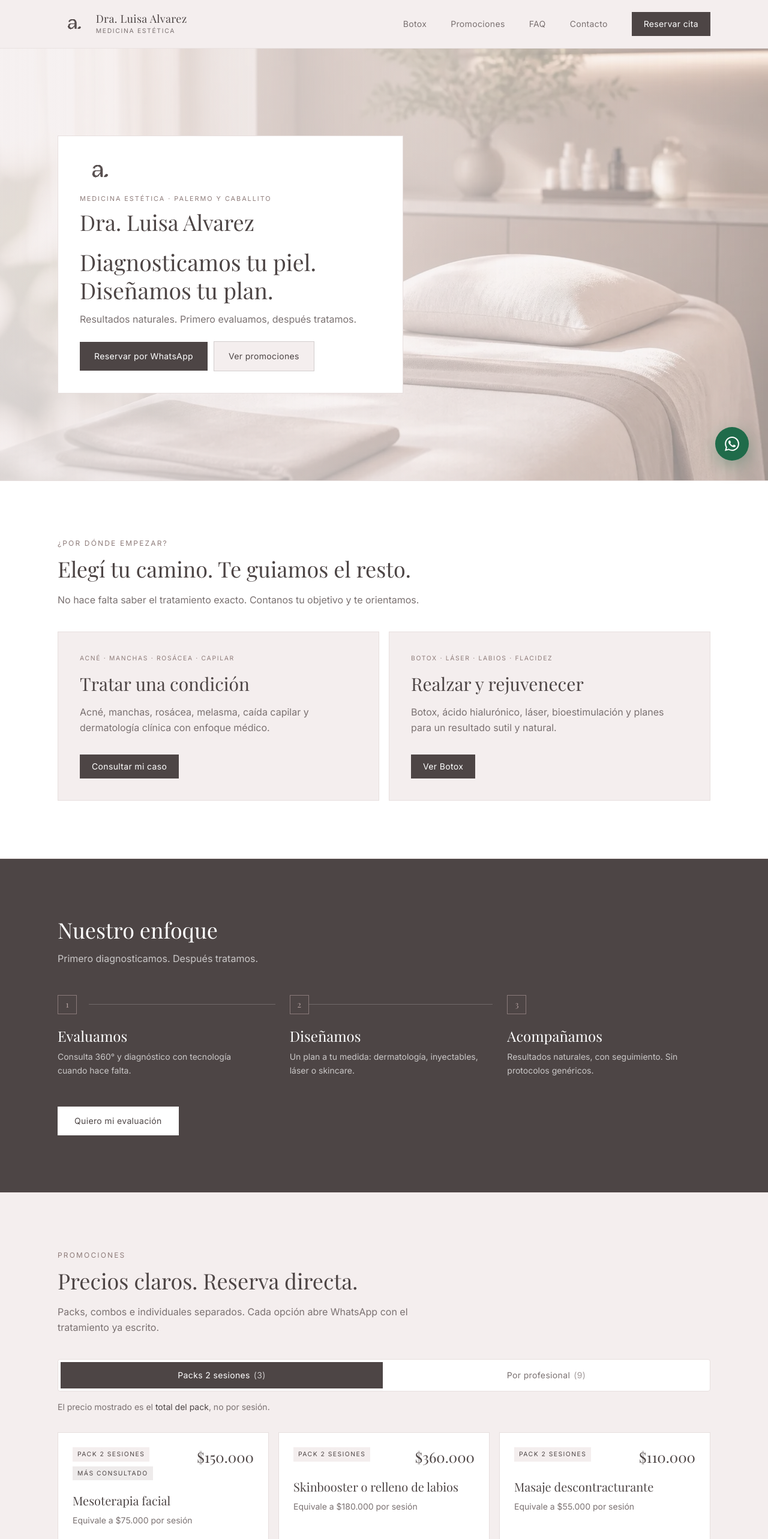
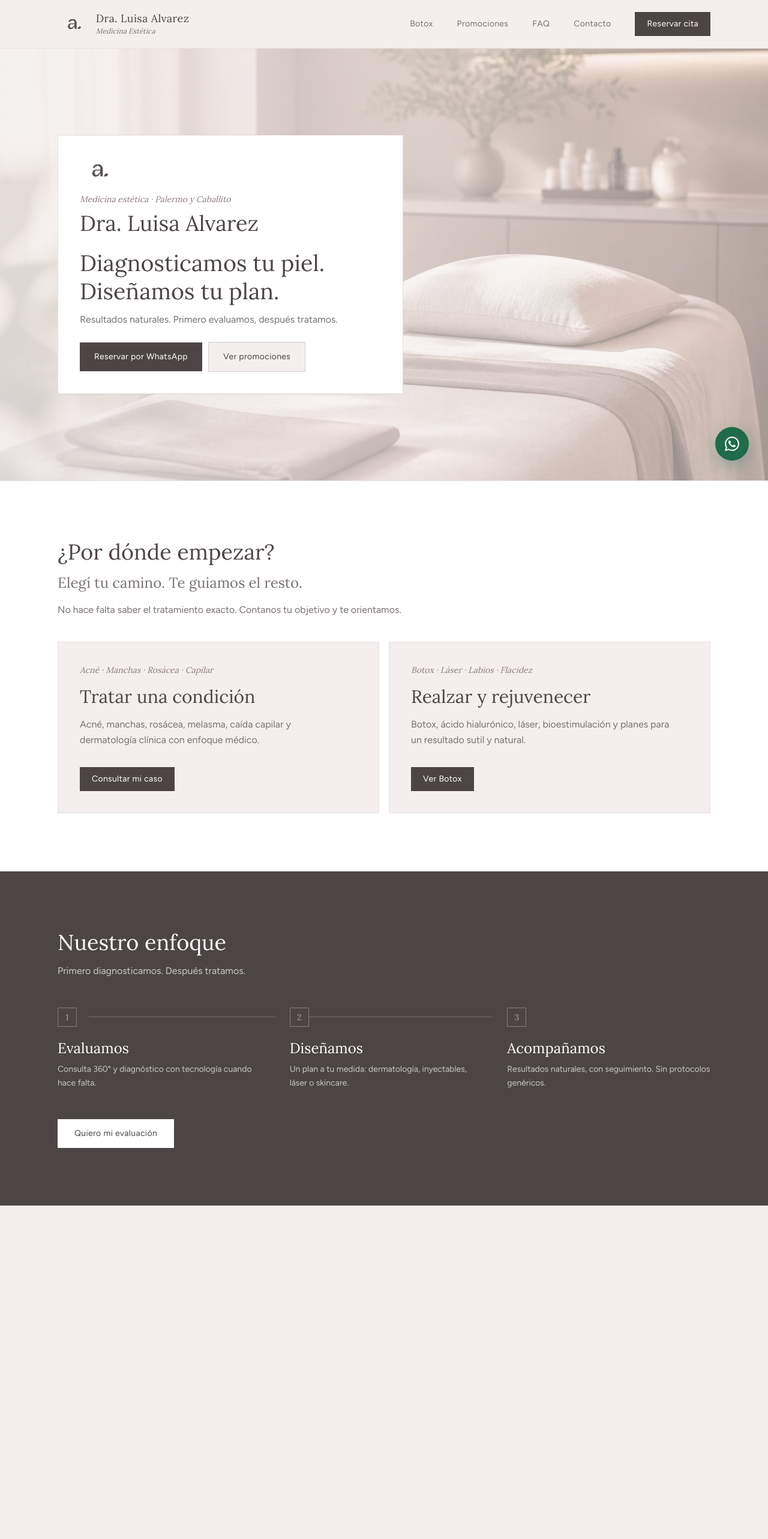
Before and after one commit to gpedrosad/draalvarez, a Next.js app: page / in a window 1280 px wide. Shown: the top 2566 px of the page at 60% size. Built offline with nearby package versions, Linux system fonts and the light colour scheme.

Commit message:
Refresh type pairing to Lora and Figtree.
Drop Inter/Playfair AI-default look, document the original base, and tighten Paths/Botox pricing labels.

Co-authored-by: Cursor <cursoragent@cursor.com>

```diff
--- a/src/app/botox/page.tsx
+++ b/src/app/botox/page.tsx
@@ -124,7 +124,7 @@ export default function BotoxPage() {
               className="animate-hero-line animate-hero-line-1 hidden h-9 w-auto object-contain md:block md:h-11"
               sizes="44px"
             />
-            <p className="animate-hero-line animate-hero-line-2 text-[0.65rem] uppercase tracking-[0.16em] text-primary md:mt-4 md:text-[0.68rem] md:tracking-[0.18em]">
+            <p className="animate-hero-line animate-hero-line-2 font-serif text-sm italic text-primary md:mt-4">
               Palermo y Caballito · Mar · Mié · Vie
             </p>
             <h1 className="animate-hero-line animate-hero-line-3 mt-2 font-serif text-[1.45rem] leading-snug text-heading sm:text-[1.65rem] md:mt-3 md:text-[2.45rem] md:leading-tight">
@@ -254,7 +254,7 @@ export default function BotoxPage() {
         <div className="mx-auto max-w-6xl px-5 py-16 sm:px-8 sm:py-24">
           <div className="max-w-xl">
             <h2 className="font-serif text-3xl leading-tight text-heading sm:text-4xl">
-              Cuánto cuesta
+              Precio
             </h2>
             <p className="mt-3 text-base leading-relaxed text-body">
               Precio de referencia. La dosis e indicación se confirman en la
--- a/src/app/globals.css
+++ b/src/app/globals.css
@@ -29,14 +29,14 @@
   --color-body: var(--body);
   --color-on-dark: var(--on-dark);
 
-  --font-sans: var(--font-inter);
-  --font-serif: var(--font-playfair);
+  --font-sans: var(--font-figtree);
+  --font-serif: var(--font-lora);
 }
 
 body {
   background: var(--background);
   color: var(--body);
-  font-family: var(--font-inter), ui-sans-serif, sans-serif;
+  font-family: var(--font-figtree), ui-sans-serif, sans-serif;
 }
 
 h1,
@@ -46,7 +46,7 @@ h4,
 h5,
 h6 {
   color: var(--heading);
-  font-family: var(--font-playfair), ui-serif, Georgia, serif;
+  font-family: var(--font-lora), ui-serif, Georgia, serif;
 }
 
 ::selection {
--- a/src/app/layout.tsx
+++ b/src/app/layout.tsx
@@ -1,23 +1,26 @@
 import type { Metadata } from "next";
-import { Inter, Playfair_Display } from "next/font/google";
+import { Figtree, Lora } from "next/font/google";
 import { Footer } from "@/components/Footer";
 import { Header } from "@/components/Header";
 import { WhatsAppButton } from "@/components/WhatsAppButton";
 import "./globals.css";
 
-const inter = Inter({
-  variable: "--font-inter",
-  subsets: ["latin"],
-  display: "swap",
-  preload: true,
-});
-
-const playfair = Playfair_Display({
-  variable: "--font-playfair",
+/** Body / UI */
+const figtree = Figtree({
+  variable: "--font-figtree",
   subsets: ["latin"],
   display: "swap",
   preload: true,
   weight: ["400", "500", "600"],
+});
+
+/** Display / títulos */
+const lora = Lora({
+  variable: "--font-lora",
+  subsets: ["latin"],
+  display: "swap",
+  preload: true,
+  weight: ["400", "500", "600", "700"],
 });
 
 export const metadata: Metadata = {
@@ -30,7 +33,7 @@ export default function RootLayout({ children }: LayoutProps<"/">) {
   return (
     <html
       lang="es"
-      className={`${inter.variable} ${playfair.variable} h-full antialiased`}
+      className={`${figtree.variable} ${lora.variable} h-full antialiased`}
     >
       <body className="flex min-h-full flex-col font-sans">
         <Header />
--- a/src/components/Footer.tsx
+++ b/src/components/Footer.tsx
@@ -22,9 +22,7 @@ export function Footer() {
         </div>
 
         <div>
-          <p className="text-xs font-medium uppercase tracking-[0.18em] text-heading">
-            Ubicaciones
-          </p>
+          <p className="font-serif text-sm italic text-heading">Ubicaciones</p>
           <ul className="mt-4 flex flex-col gap-4 text-sm text-body">
             <li className="leading-relaxed">
               <span className="block text-heading">Caballito</span>
@@ -38,9 +36,7 @@ export function Footer() {
         </div>
 
         <div>
-          <p className="text-xs font-medium uppercase tracking-[0.18em] text-heading">
-            Horarios
-          </p>
+          <p className="font-serif text-sm italic text-heading">Horarios</p>
           <ul className="mt-4 flex flex-col gap-2 text-sm text-body">
             <li>
               <span className="text-heading">Mar · Mié · Vie</span>
@@ -56,9 +52,7 @@ export function Footer() {
         </div>
 
         <div>
-          <p className="text-xs font-medium uppercase tracking-[0.18em] text-heading">
-            Explorar
-          </p>
+          <p className="font-serif text-sm italic text-heading">Explorar</p>
           <ul className="mt-4 flex flex-col gap-3 text-sm text-body">
             {footerLinks.map((link) => (
               <li key={link.href}>
--- a/src/components/Logo.tsx
+++ b/src/components/Logo.tsx
@@ -43,7 +43,7 @@ export function Logo({
             Dra. Luisa Alvarez
           </span>
           <span
-            className={`mt-0.5 block text-[0.6rem] uppercase tracking-[0.16em] sm:text-[0.65rem] ${
+            className={`mt-0.5 block font-serif text-[0.7rem] italic sm:text-xs ${
               variant === "light" ? "text-on-dark/70" : "text-body"
             }`}
           >
--- a/src/components/home/Faq.tsx
+++ b/src/components/home/Faq.tsx
@@ -16,9 +16,7 @@ export function Faq() {
     <section id="faq" className="section-defer border-t border-border bg-background">
       <div className="mx-auto max-w-6xl px-5 py-16 sm:px-8 sm:py-24">
         <div className="max-w-2xl">
-          <p className="text-xs uppercase tracking-[0.18em] text-primary">
-            FAQ pacientes
-          </p>
+          <p className="font-serif text-sm italic text-primary">FAQ pacientes</p>
           <h2 className="mt-3 font-serif text-3xl leading-tight text-heading sm:text-4xl">
             Consultas frecuentes
           </h2>
--- a/src/components/home/Hero.tsx
+++ b/src/components/home/Hero.tsx
@@ -40,8 +40,8 @@ export function Hero() {
             className="animate-hero-line animate-hero-line-1 h-9 w-auto object-contain md:h-11"
             sizes="44px"
           />
-          <p className="animate-hero-line animate-hero-line-2 mt-4 text-[0.68rem] uppercase tracking-[0.18em] text-primary">
-            Medicina Estética · Palermo y Caballito
+          <p className="animate-hero-line animate-hero-line-2 mt-4 font-serif text-sm italic text-primary">
+            Medicina estética · Palermo y Caballito
           </p>
           <p className="animate-hero-line animate-hero-line-3 mt-2 font-serif text-[1.65rem] leading-tight text-heading md:text-4xl">
             Dra. Luisa Alvarez
--- a/src/components/home/Locations.tsx
+++ b/src/components/home/Locations.tsx
@@ -6,7 +6,7 @@ export function Locations() {
       <div className="mx-auto max-w-6xl px-5 py-16 sm:px-8 sm:py-24">
         <div className="flex flex-col gap-6 md:flex-row md:items-end md:justify-between">
           <div className="max-w-2xl">
-            <p className="text-xs uppercase tracking-[0.18em] text-primary">
+            <p className="font-serif text-sm italic text-primary">
               Sedes y horarios
             </p>
             <h2 className="mt-3 font-serif text-3xl leading-tight text-heading sm:text-4xl">
--- a/src/components/home/Paths.tsx
+++ b/src/components/home/Paths.tsx
@@ -24,15 +24,18 @@ const paths = [
 
 export function Paths() {
   return (
-    <section id="tratamientos" className="section-defer border-t border-border bg-card">
+    <section
+      id="tratamientos"
+      className="section-defer border-t border-border bg-card"
+    >
       <div className="mx-auto max-w-6xl px-5 py-16 sm:px-8 sm:py-24">
         <div className="max-w-2xl">
-          <p className="text-xs uppercase tracking-[0.18em] text-primary">
+          <h2 className="font-serif text-3xl leading-tight text-heading sm:text-4xl">
             ¿Por dónde empezar?
+          </h2>
+          <p className="mt-3 font-serif text-xl leading-snug text-body sm:text-2xl">
+            Elegí tu camino. Te guiamos el resto.
           </p>
-          <h2 className="mt-3 font-serif text-3xl leading-tight text-heading sm:text-4xl">
-            Elegí tu camino. Te guiamos el resto.
-          </h2>
           <p className="mt-4 text-base leading-relaxed text-body">
             No hace falta saber el tratamiento exacto. Contanos tu objetivo y te
             orientamos.
@@ -45,7 +48,7 @@ export function Paths() {
               "surface-motion group flex flex-col border border-border bg-background p-7 hover:border-heading/30 hover:shadow-[0_12px_40px_rgba(77,69,69,0.08)] sm:p-9";
             const content = (
               <>
-                <p className="text-[0.65rem] uppercase tracking-[0.16em] text-primary">
+                <p className="font-serif text-sm italic text-primary">
                   {path.examples}
                 </p>
                 <h3 className="mt-4 font-serif text-2xl text-heading sm:text-3xl">
--- a/src/components/home/Promotions.tsx
+++ b/src/components/home/Promotions.tsx
@@ -127,7 +127,7 @@ export function Promotions() {
     <section id="promociones" className="section-defer border-t border-border bg-background">
       <div className="mx-auto max-w-6xl px-5 py-16 sm:px-8 sm:py-24">
         <div className="max-w-2xl">
-          <p className="text-xs uppercase tracking-[0.18em] text-primary">
+          <p className="font-serif text-sm italic text-primary">
             Promociones
           </p>
           <h2 className="mt-3 font-serif text-3xl leading-tight text-heading sm:text-4xl">
@@ -190,11 +190,11 @@ export function Promotions() {
               >
                 <div className="flex items-start justify-between gap-3">
                   <div className="flex flex-wrap gap-2">
-                    <span className="bg-background px-2 py-1 text-[0.65rem] uppercase tracking-[0.14em] text-heading">
+                    <span className="bg-background px-2 py-1 font-serif text-xs italic text-heading">
                       {promo.kind}
                     </span>
                     {promo.highlight ? (
-                      <span className="bg-primary/15 px-2 py-1 text-[0.65rem] uppercase tracking-[0.14em] text-heading">
+                      <span className="bg-primary/15 px-2 py-1 font-serif text-xs italic text-heading">
                         {promo.highlight}
                       </span>
                     ) : null}
```
Also changed, not shown: 2 other files (tests, documents, lock files or other folders).
